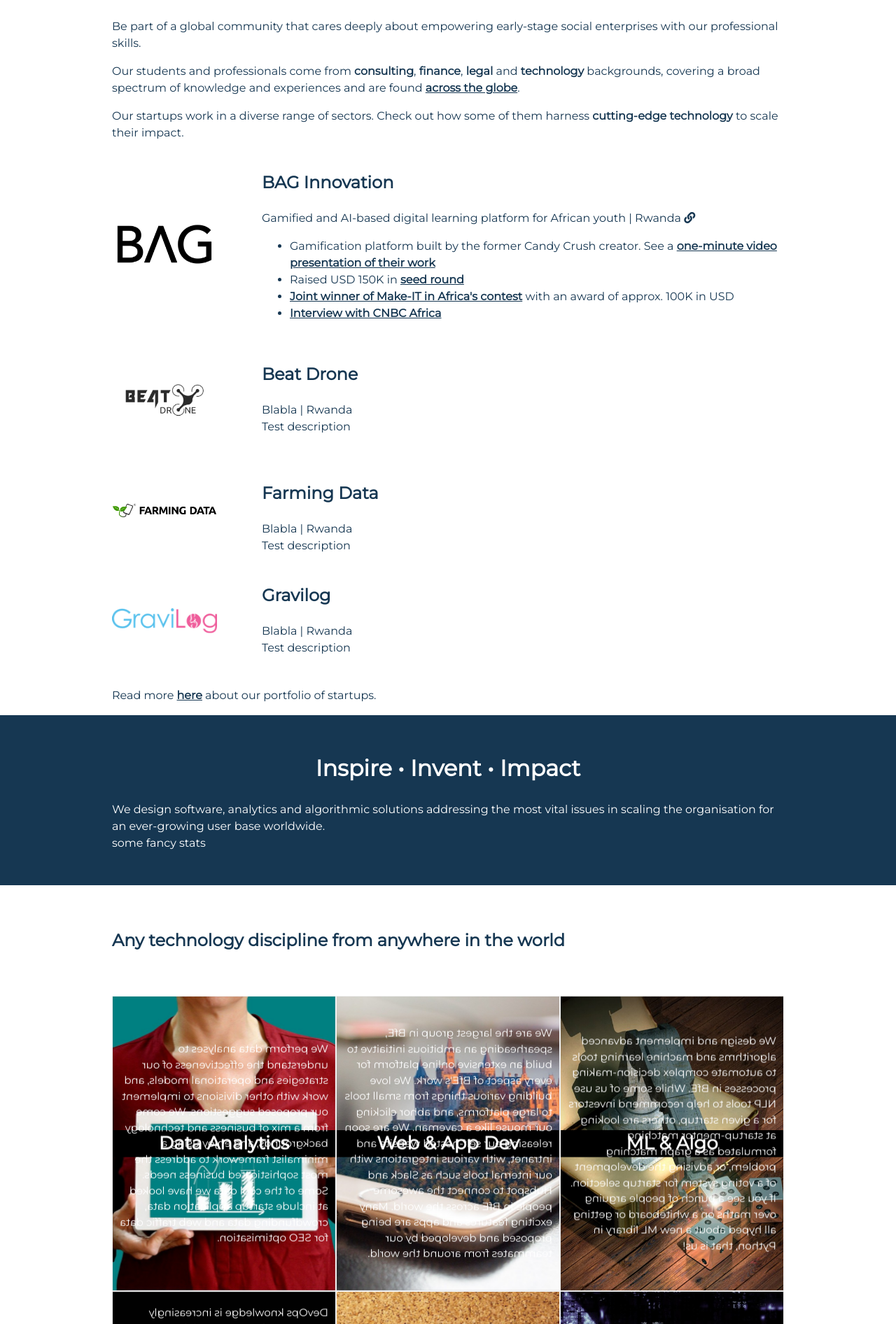
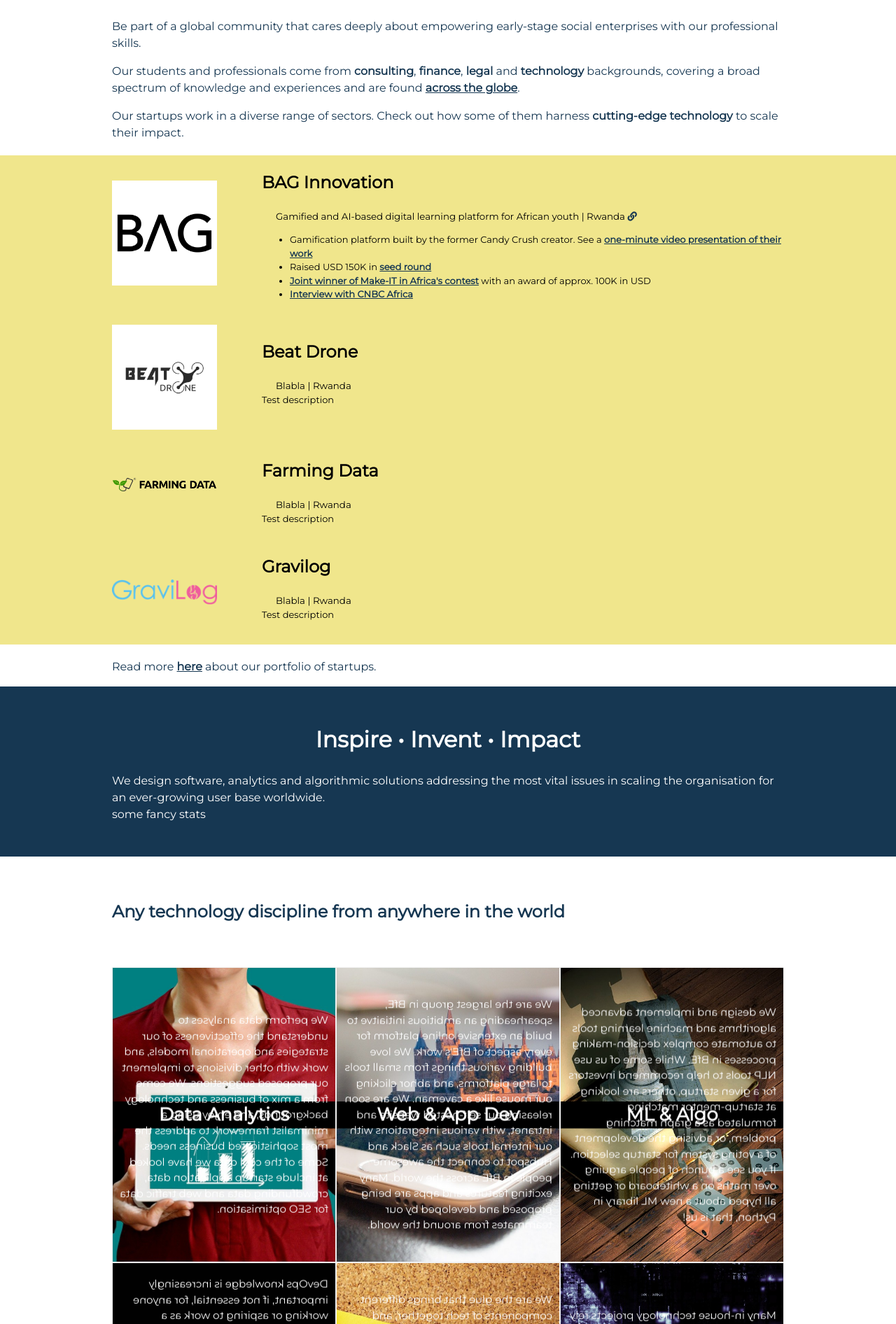
Before and after one commit to BfE-Technology/BfE-Technology.github.io, a Jekyll site: the page built from index.md, in a window 1280 px wide. Shown: the part 3270-5162 px from the top of the page at 70% size. Built offline with Jekyll 4.4.1, drawn with Linux system fonts in a browser that asks for light colours.

Commit message:
Update custom.css

```diff
--- a/assets/css/custom.css
+++ b/assets/css/custom.css
@@ -214,6 +214,10 @@ body {
   font-weight: bold;
 }
 
+.force-black-link a {
+  color: black;
+  font-weight: bold;
+}
 
 @media only screen and (min-width: 550px) {
   #tech-stack img{
@@ -311,6 +315,11 @@ body {
 
 /* startups */
 
+.startups {
+  background-color: #F0E68C;
+  color: black;
+}
+
 .startups .card{
   display: grid;
   grid-template-columns: 1fr 5fr;
@@ -327,3 +336,20 @@ body {
 .startups .card .logo img{
   width: 100%;
 }
+
+
+.startups .card .text h2{
+   margin-bottom: 0;
+   padding-left: 20px;
+   color: black;
+}
+
+.startups .card .text .shorttext{
+  font-size: smaller;
+  padding-left: 20px;
+   color: black;
+}
+
+.startups .card .text .desc{
+  font-size: small;
+}
```
